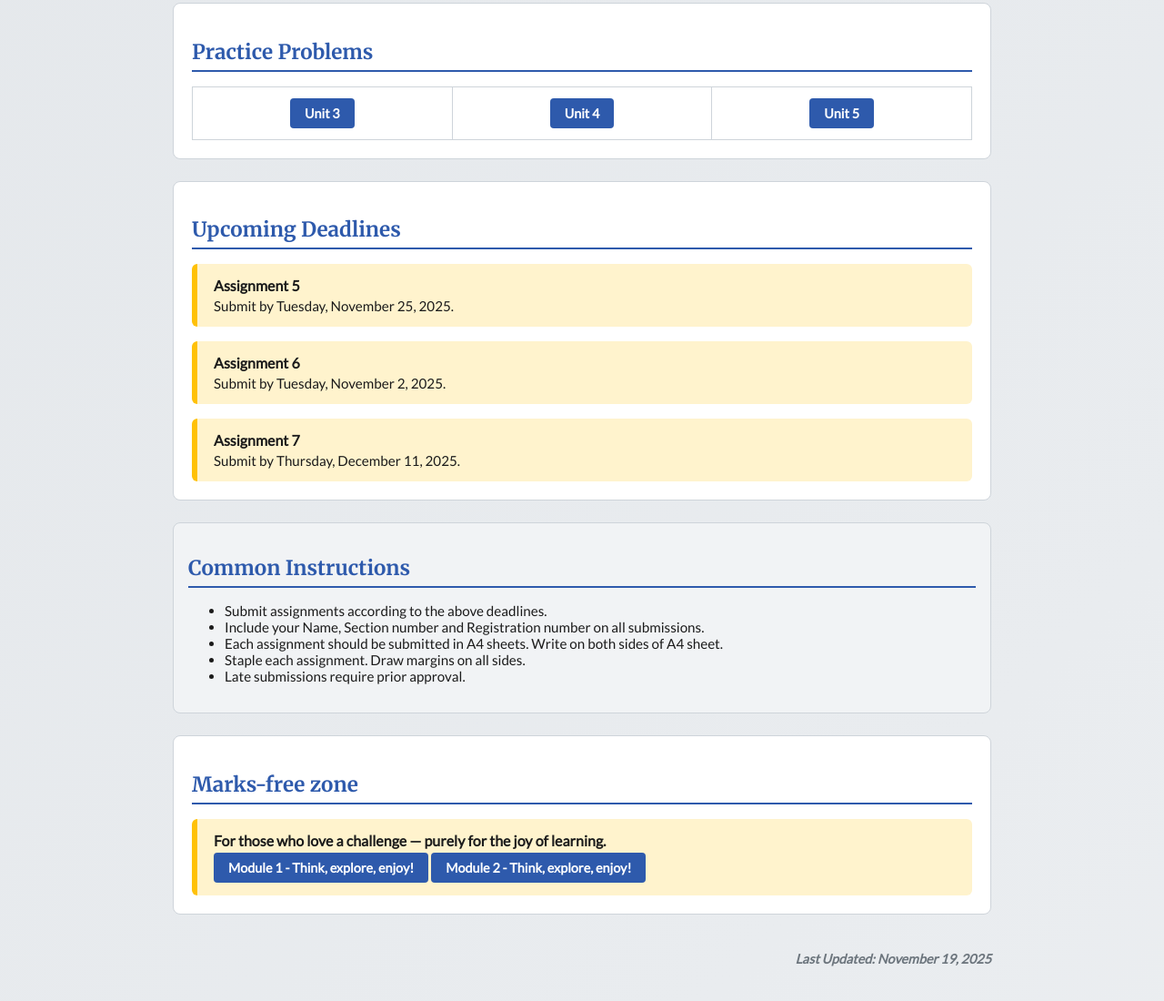
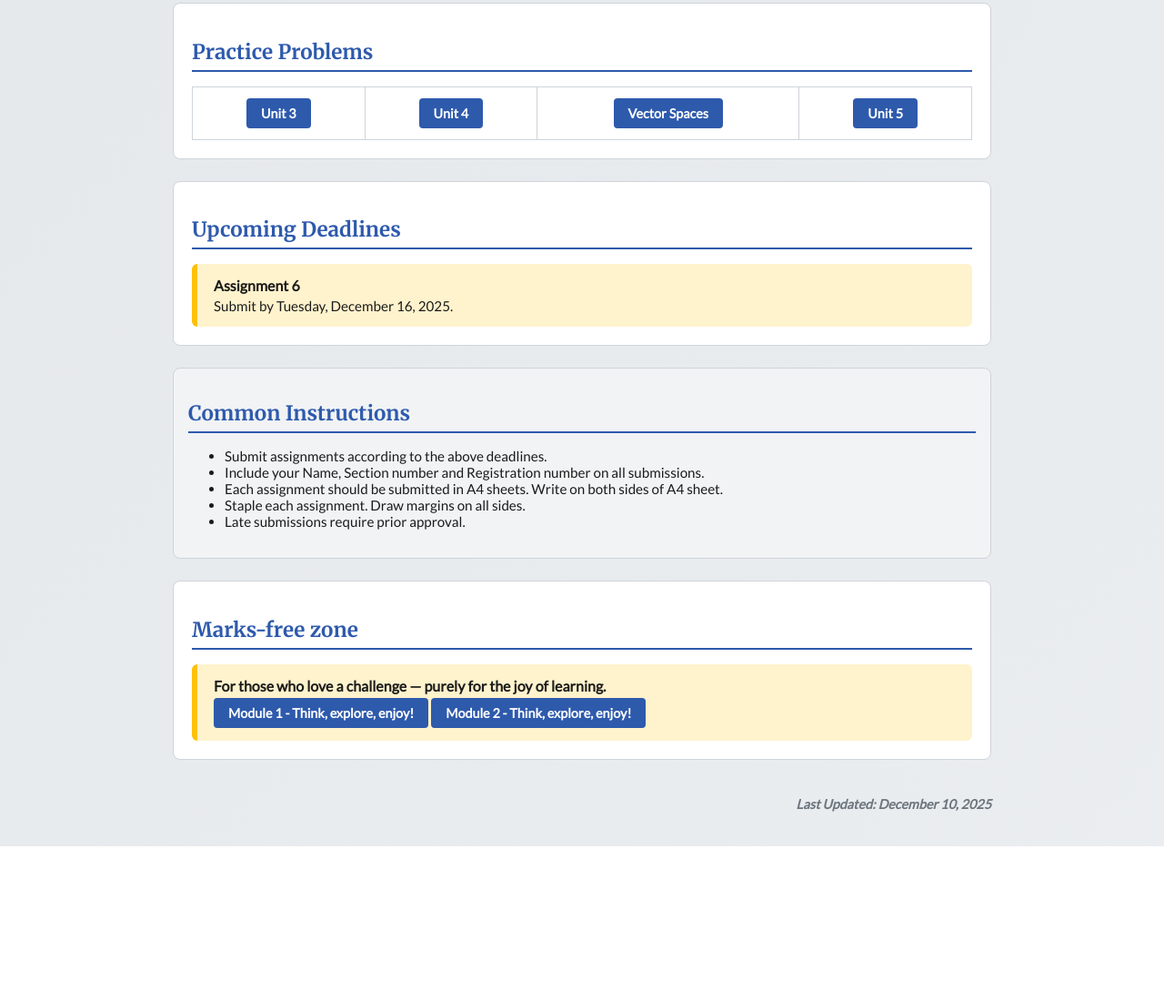
Before and after one commit to dbhanuprakash233/LA, a plain HTML site: page index.html in a window 1280 px wide. Shown: the part 1588-2688 px from the top of the page at 91% size. After the commit the page ends 2518 px from the top, so only its background shows below. Drawn offline with Linux system fonts and the light colour scheme.

Commit message:
Update index.html

```diff
--- a/index.html
+++ b/index.html
@@ -362,6 +362,7 @@
           <tr>
             <td><a class="link-button" href="material/Unit3_Practice.pdf">Unit 3</a></td>
             <td><a class="link-button" href="material/Unit4_Practice.pdf">Unit 4</a></td>
+            <td><a class="link-button" href="material/VS_Practice.pdf">Vector Spaces</a></td>
             <td><a class="link-button" href="material/Unit5_Practice.pdf">Unit 5</a></td>
           </tr>
         </tbody>
@@ -372,16 +373,8 @@
       <h2>Upcoming Deadlines</h2>
       <div class="deadlines">
         <div class="deadline-card">
-          <strong>Assignment 5</strong>
-          Submit by Tuesday, November 25, 2025.
-        </div>
-        <div class="deadline-card">
           <strong>Assignment 6</strong>
-          Submit by Tuesday, November 2, 2025.
-        </div>
-        <div class="deadline-card">
-          <strong>Assignment 7</strong>
-          Submit by Thursday, December 11, 2025.
+          Submit by Tuesday, December 16, 2025.
         </div>
       </div>
     </div>
@@ -408,7 +401,7 @@
       </div>
     </div>
 
-    <h3>Last Updated: November 19, 2025</h3>
+    <h3>Last Updated: December 10, 2025</h3>
   </div>
 
   <script>
```
